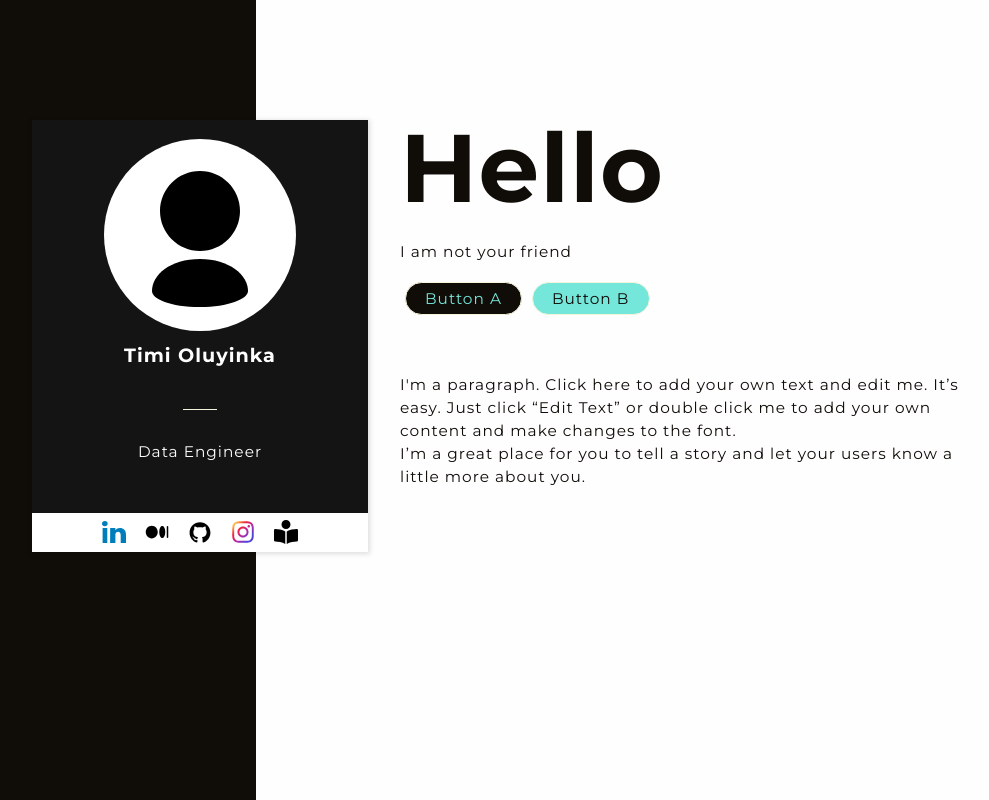
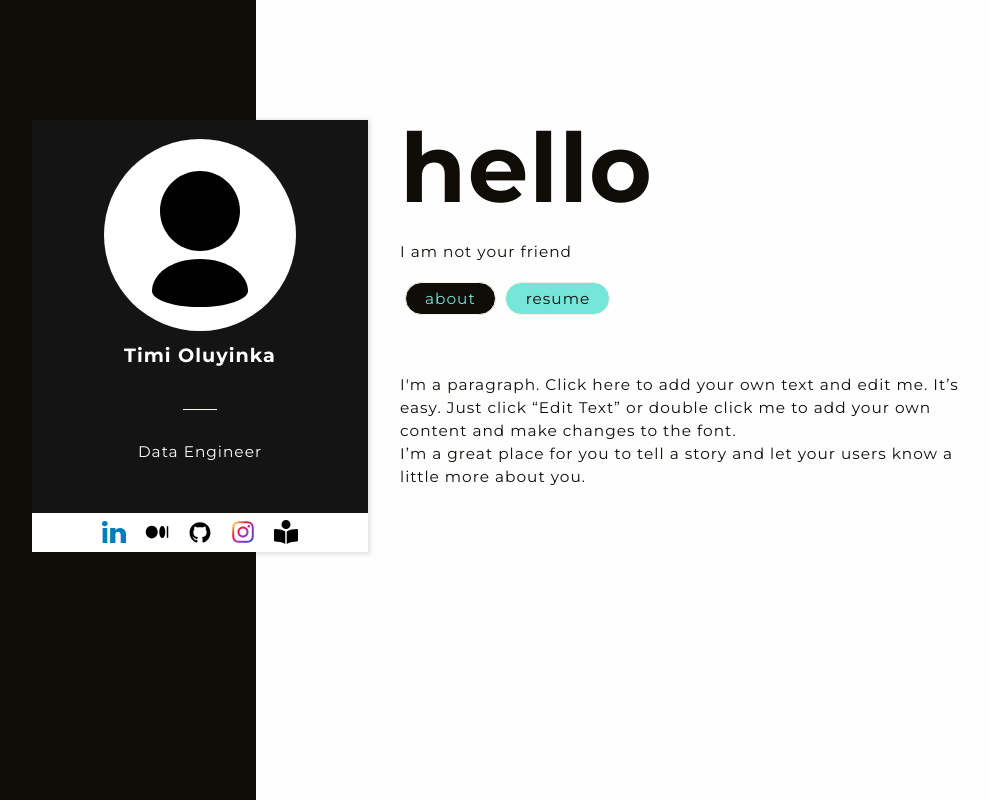
Before and after one commit to the-timoye/oye, a React (Create React App) app: page / in a window 1280 px wide. Shown: the whole page, without its empty margins (160-1149 px from the left). Built offline with nearby package versions, Linux system fonts and the light colour scheme.

Commit message:
chore: rename buttons

```diff
--- a/src/pages/Home.js
+++ b/src/pages/Home.js
@@ -28,13 +28,13 @@ const Home = () => {
             </div>
             <div className="home__profile intro">
                 <div className="content">
-                <span className="home__profile intro__main-text">Hello
+                <span className="home__profile intro__main-text">hello
                     <small className="home__profile intro__sub-text">I am not your friend</small>
                 </span>
 
                     <div className="home__profile intro__links">
-                        <a className="btn btn-primary" href='/resume'>Button A</a>
-                        <a className="btn btn-secondary" href='#'>Button B</a>
+                        <a className="btn btn-primary" href='/about'>about</a>
+                        <a className="btn btn-secondary" href='/resume'>resume</a>
                     </div>
 
                     <p className="home__profile intro__text">
```
